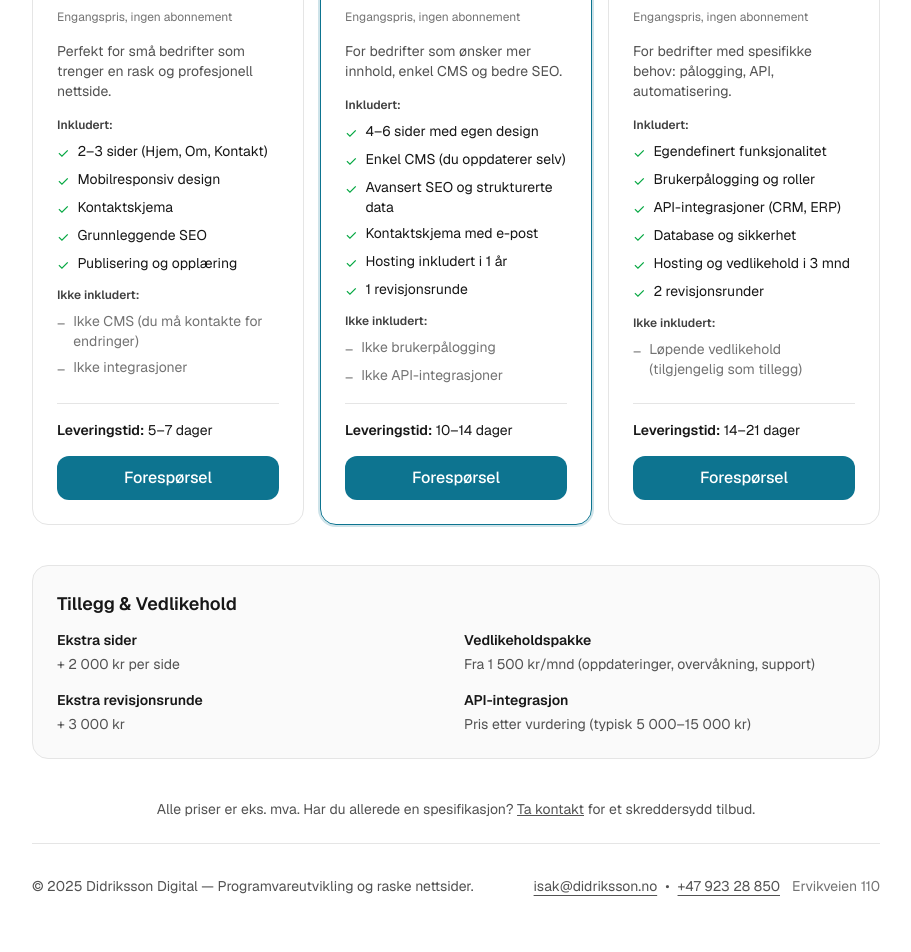
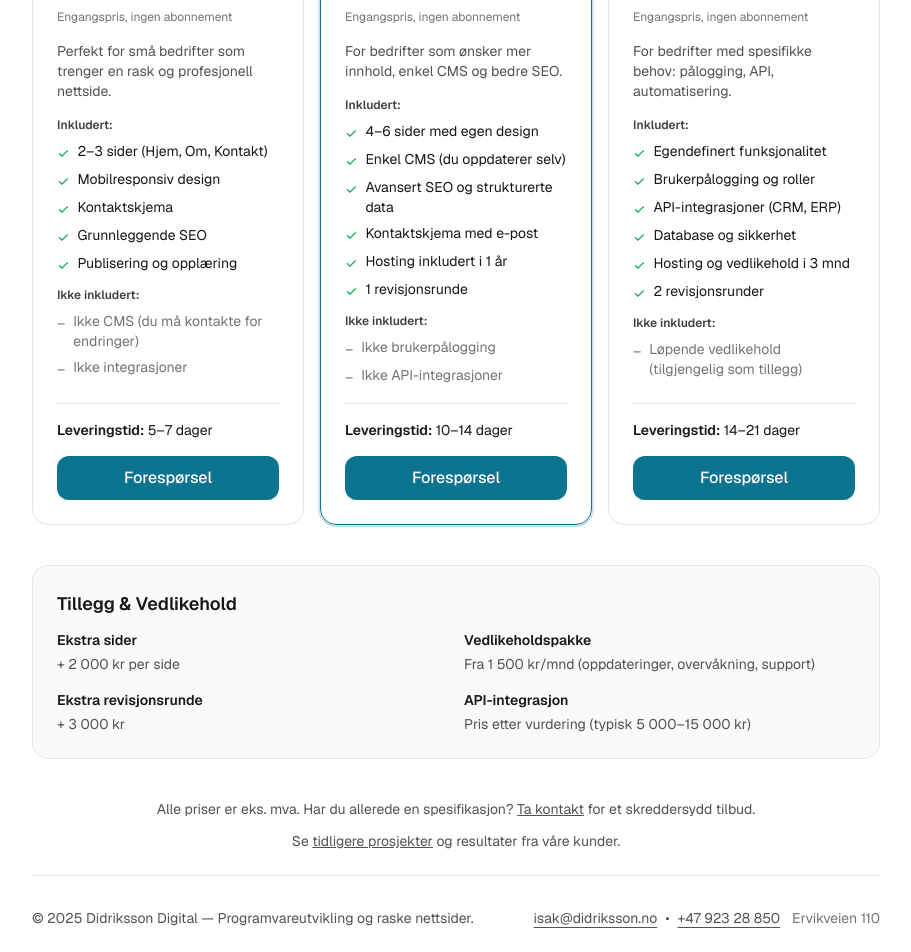
Before and after one commit to maritimbemanning/didriksson, a Next.js app: page /tjenester in a window 1280 px wide. Shown: the part 320-1272 px from the top of the page, without its empty margins (184-1095 px from the left). Before the commit the page ends 1240 px from the top, so only its background shows below. Built offline with nearby package versions, Linux system fonts and the light colour scheme; no server answers.

Commit message:
Complete SEO optimization: Add canonical URLs, internal linking, and semantic HTML improvements

```diff
--- a/app/case/page.tsx
+++ b/app/case/page.tsx
@@ -3,6 +3,9 @@ import type { Metadata } from "next";
 export const metadata: Metadata = {
   title: "Case og Resultater — Tidligere prosjekter",
   description: "Se hvordan Bluecrew fikk 3× flere kunder og 217% økning i konvertering. Reelle resultater fra små og mellomstore bedrifter.",
+  alternates: {
+    canonical: "/case",
+  },
   openGraph: {
     title: "Case og Resultater — Didriksson Digital",
     description: "Konkrete resultater: 3× flere kunder, 85% mindre arbeid, 5 timer spart per uke.",
@@ -53,7 +56,7 @@ export default function CasePage() {
   ];
 
   return (
-    <div className="space-y-12">
+    <main className="space-y-12">
       <header className="space-y-2">
         <h1 className="text-3xl font-semibold tracking-tight">Tidligere prosjekter</h1>
         <p className="text-neutral-600 max-w-2xl">
@@ -114,10 +117,11 @@ export default function CasePage() {
       ))}
 
       {/* CTA */}
-      <div className="text-center border border-neutral-200 rounded-2xl p-8">
+      <aside className="text-center border border-neutral-200 rounded-2xl p-8">
         <h2 className="text-xl font-semibold mb-2">Ønsker lignende resultater for din bedrift?</h2>
         <p className="text-neutral-600 mb-4">
           Ta kontakt for en uforpliktende samtale. Jeg gir deg en ærlig vurdering av hva som er mulig.
+          Se også våre <a href="/tjenester" className="underline hover:text-ocean">tjenester og priser</a>.
         </p>
         <a
           href="/kontakt"
@@ -125,7 +129,7 @@ export default function CasePage() {
         >
           Start en samtale
         </a>
-      </div>
-    </div>
+      </aside>
+    </main>
   );
 }
--- a/app/kontakt/page.tsx
+++ b/app/kontakt/page.tsx
@@ -4,6 +4,9 @@ import KontaktForm from "../../components/KontaktForm";
 export const metadata: Metadata = {
   title: "Kontakt oss — Ring 923 28 850",
   description: "Ta kontakt for gratis konsultasjon. Ring 923 28 850, book møte eller send e-post. Svar innen 1 arbeidsdag. Ervikveien 110.",
+  alternates: {
+    canonical: "/kontakt",
+  },
   openGraph: {
     title: "Kontakt — Didriksson Digital",
     description: "Ring 923 28 850 eller book gratis møte. Svar innen 1 arbeidsdag.",
--- a/app/page.tsx
+++ b/app/page.tsx
@@ -10,27 +10,27 @@ import CTA_A from "../components/CTA_A";
 
 export default function Home() {
   return (
-    <div className="mx-auto max-w-4xl px-6 py-16 space-y-16">
+    <main className="mx-auto max-w-4xl px-6 py-16 space-y-16">
       <HeroA />
 
       <WhyChooseUs />
 
       <TrustSection />
 
-      <section id="tjenester" className="space-y-6">
+      <article id="tjenester" className="space-y-6">
         <AboutA />
         <ValueA />
-      </section>
+      </article>
 
       <ProcessA />
 
-      <section id="case">
+      <article id="case">
         <CaseA />
-      </section>
+      </article>
 
       <FAQ />
 
       <CTA_A />
-    </div>
+    </main>
   );
 }
--- a/app/tjenester/metadata.ts
+++ b/app/tjenester/metadata.ts
@@ -3,6 +3,9 @@ import type { Metadata } from "next";
 export const metadata: Metadata = {
   title: "Tjenester og Priser — Fra 15 000 kr",
   description: "Transparente fastpriser: Basis 15k, Standard 30k, Premium 60k. Leveringstid 5-21 dager. Se hva som er inkludert i hver pakke.",
+  alternates: {
+    canonical: "/tjenester",
+  },
   openGraph: {
     title: "Tjenester og Priser — Didriksson Digital",
     description: "Fastpris-pakker fra 15 000 kr. Levering på 5-21 dager. Se hva som er inkludert.",
--- a/app/tjenester/page.tsx
+++ b/app/tjenester/page.tsx
@@ -45,13 +45,13 @@ export default function TjenesterPage(){
   };
 
   return (
-    <div className="space-y-10">
+    <main className="space-y-10">
       <header className="space-y-2">
         <h1 className="text-3xl font-semibold tracking-tight">Tjenester & Priser</h1>
         <p className="text-neutral-600 max-w-2xl">Transparente pakker med fastpris. Du vet hva du får og hva det koster før vi starter.</p>
       </header>
 
-      <div className="grid md:grid-cols-3 gap-4">
+      <section className="grid md:grid-cols-3 gap-4" aria-label="Prispakker">
         {packs.map(p => (
           <div key={p.t} className={`border ${p.popular ? 'border-ocean ring-2 ring-ocean/20' : 'border-neutral-200'} rounded-2xl p-6 flex flex-col relative`}>
             {p.popular && (
@@ -112,10 +112,10 @@ export default function TjenesterPage(){
             </a>
           </div>
         ))}
-      </div>
+      </section>
 
       {/* Add-ons */}
-      <div className="border border-neutral-200 rounded-2xl p-6 bg-neutral-50">
+      <aside className="border border-neutral-200 rounded-2xl p-6 bg-neutral-50">
         <h3 className="text-lg font-semibold mb-3">Tillegg & Vedlikehold</h3>
         <div className="grid md:grid-cols-2 gap-4 text-sm">
           <div>
@@ -135,11 +135,12 @@ export default function TjenesterPage(){
             <p className="text-neutral-600">Pris etter vurdering (typisk 5 000–15 000 kr)</p>
           </div>
         </div>
-      </div>
+      </aside>
 
-      <div className="text-center text-sm text-neutral-600">
+      <footer className="text-center text-sm text-neutral-600">
         <p>Alle priser er eks. mva. Har du allerede en spesifikasjon? <a href="/kontakt" className="underline hover:text-ocean">Ta kontakt</a> for et skreddersydd tilbud.</p>
-      </div>
-    </div>
+        <p className="mt-3">Se <a href="/case" className="underline hover:text-ocean">tidligere prosjekter</a> og resultater fra våre kunder.</p>
+      </footer>
+    </main>
   );
 }
--- a/components/KontaktForm.tsx
+++ b/components/KontaktForm.tsx
@@ -32,7 +32,7 @@ export default function KontaktForm() {
   }, [navn, epost, selskap, frist, melding, pakke]);
 
   return (
-    <div className="grid md:grid-cols-2 gap-8">
+    <main className="grid md:grid-cols-2 gap-8">
       <section className="space-y-3">
         <h1 className="text-3xl font-semibold tracking-tight">Kontakt</h1>
         <p className="text-neutral-600">Kort om mål og frist er nok til å starte. Jeg svarer normalt innen 1 arbeidsdag.</p>
@@ -41,6 +41,10 @@ export default function KontaktForm() {
           <p><strong>Telefon:</strong> <a className="underline" href="tel:+4792328850">+47 923 28 850</a></p>
           <p className="text-sm text-neutral-600 mt-2">Adresse: Ervikveien 110</p>
         </div>
+        <p className="text-sm text-neutral-600 mt-4">
+          Se våre <a href="/tjenester" className="underline hover:text-ocean">tjenester og priser</a> eller
+          sjekk <a href="/case" className="underline hover:text-ocean">tidligere prosjekter</a>.
+        </p>
       </section>
 
       <form onSubmit={(e)=>{e.preventDefault(); window.location.href = mailtoHref;}} className="border border-neutral-200 rounded-2xl p-5 space-y-4">
@@ -72,6 +76,6 @@ export default function KontaktForm() {
           <a className="text-sm text-neutral-600 hover:text-ocean underline" href={mailtoHref}>eller åpne i e-postklient</a>
         </div>
       </form>
-    </div>
+    </main>
   );
 }
```
